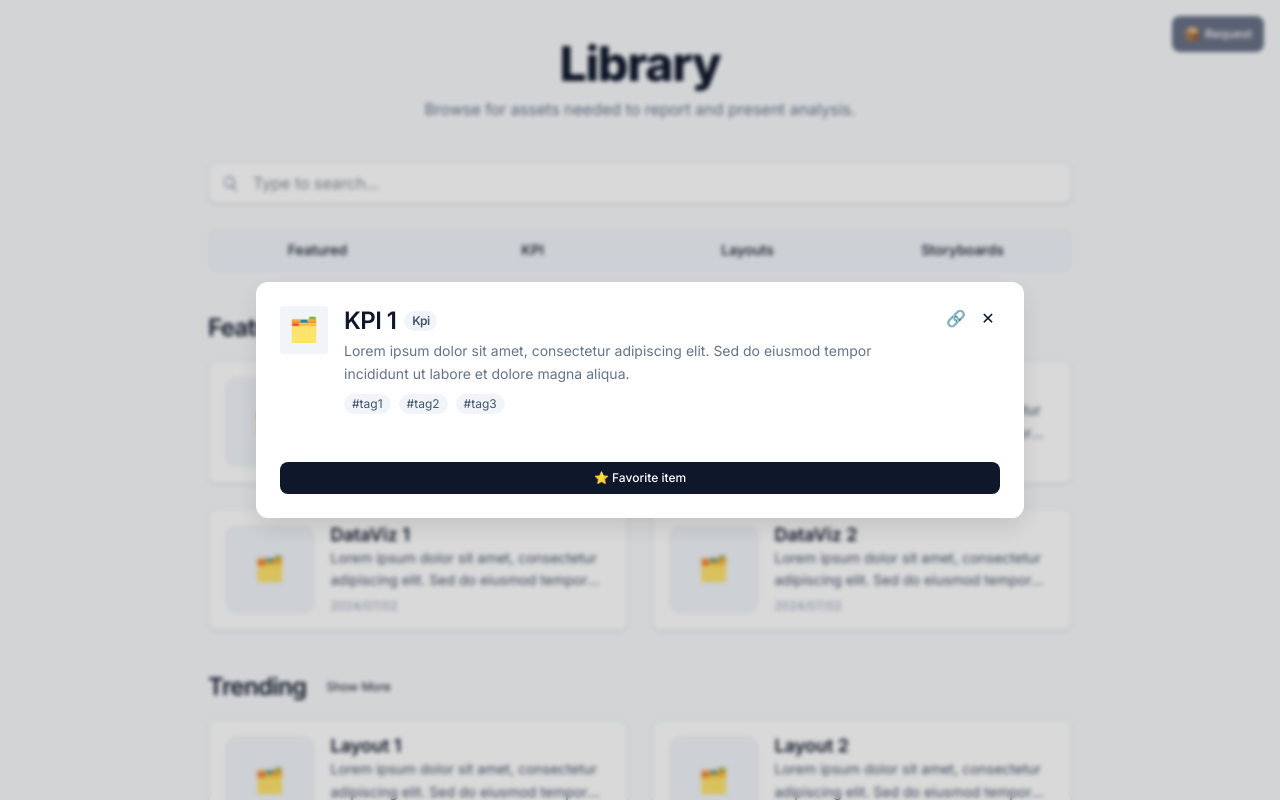
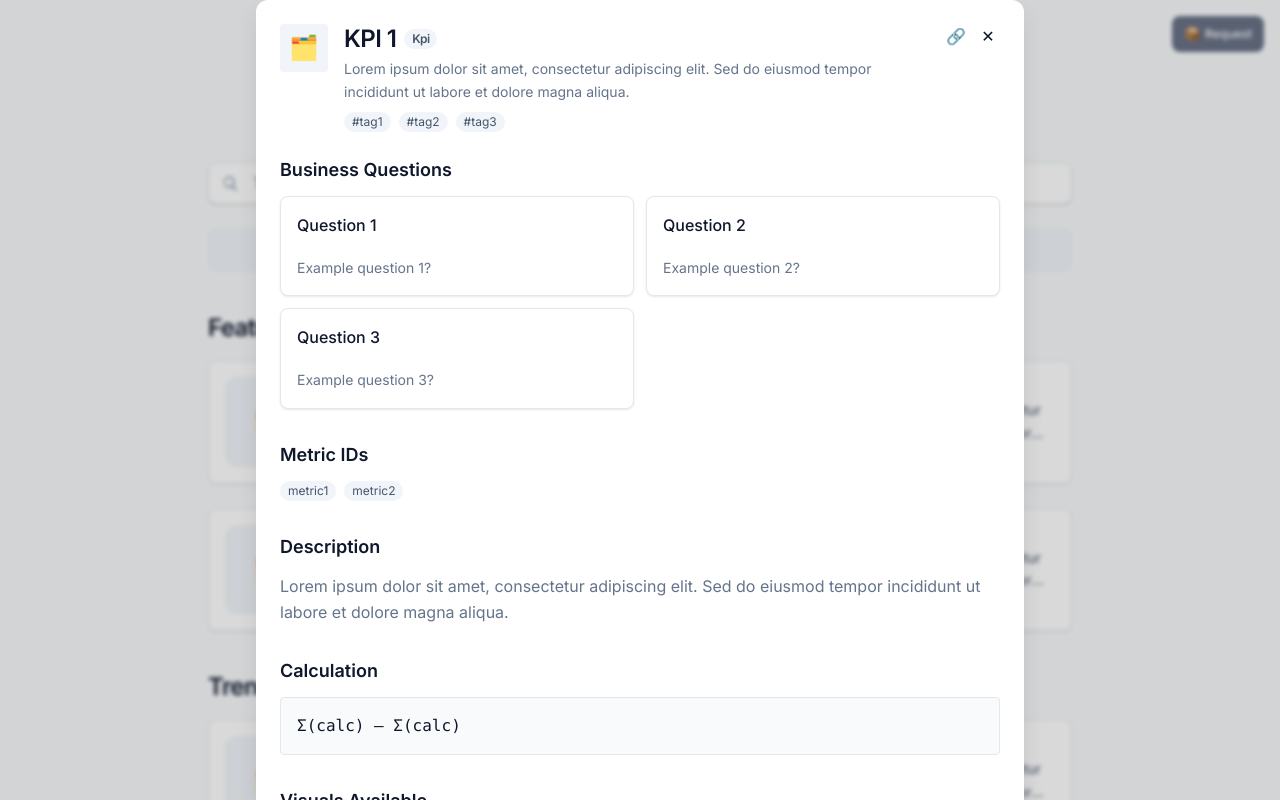
Before and after one commit to helderjbe/asset-browser, a Next.js app: page / in a window 1280 px wide. Both pictures are taken after a click on the button 418 px from the left and 421 px from the top of the page. Shown: the top 800 px of the page. Built offline with nearby package versions, Linux system fonts and the light colour scheme.

Commit message:
Add KPI Modal

```diff
--- a/components/modals/AssetModal.tsx
+++ b/components/modals/AssetModal.tsx
@@ -3,10 +3,10 @@
 import { useRef, MouseEvent } from "react";
 import type { Asset, AssetType } from "../../types";
 
-import KPI from "./KPI";
-import DataViz from "./DataViz";
-import Layout from "./Layout";
-import Storyboard from "./Storyboard";
+import { KPI } from "./KPI";
+// import DataViz from "./DataViz";
+// import Layout from "./Layout";
+// import Storyboard from "./Storyboard";
 
 interface AssetModalProps {
   open: boolean;
@@ -16,9 +16,9 @@ interface AssetModalProps {
 
 const variantMap: Record<AssetType, React.ComponentType<{ asset: Asset }>> = {
   kpi: KPI,
-  dataviz: DataViz,
-  layout: Layout,
-  storyboard: Storyboard,
+  // dataviz: DataViz,
+  // layout: Layout,
+  // storyboard: Storyboard,
 } as const;
 
 export const AssetModal = ({ open, asset, onClose }: AssetModalProps) => {
@@ -27,7 +27,7 @@ export const AssetModal = ({ open, asset, onClose }: AssetModalProps) => {
 
   if (!open || !asset) return null;
 
-  // const Variant = variantMap[asset.type];
+  const Variant = variantMap[asset.type];
 
   return (
     <div
@@ -87,7 +87,7 @@ export const AssetModal = ({ open, asset, onClose }: AssetModalProps) => {
           </div>
         </header>
 
-        {/* <Variant asset={asset} /> */}
+        <Variant asset={asset} />
 
         <footer className="mt-8 pt-4 flex justify-end">
           <button className="btn-primary w-full bg-slate-900">
--- /dev/null
+++ b/components/modals/KPI.tsx
@@ -0,0 +1,88 @@
+"use client";
+
+import type { Asset } from "@/types";
+
+interface KPIProps {
+  asset: Asset;
+}
+
+export const KPI = ({ asset }: KPIProps) => {
+  if (!asset) return null;
+
+  return (
+    <section className="space-y-8">
+      {asset.businessQuestions?.length ? (
+        <div>
+          <h3 className="text-lg font-semibold mb-3">Business Questions</h3>
+          <ul className="grid gap-3 md:grid-cols-2">
+            {asset.businessQuestions.map((q, i) => (
+              <li key={i} className="card flex-col">
+                <span className="font-medium">Question {i + 1}</span>
+                <p className="text-sm text-[var(--color-muted)] mt-1">{q}</p>
+              </li>
+            ))}
+          </ul>
+        </div>
+      ) : null}
+
+      {asset.metricIds?.length ? (
+        <div>
+          <h3 className="text-lg font-semibold mb-3">Metric IDs</h3>
+          <ul className="flex flex-wrap gap-2">
+            {asset.metricIds.map((m) => (
+              <li key={m} className="chip">
+                {m}
+              </li>
+            ))}
+          </ul>
+        </div>
+      ) : null}
+
+      {asset.description ? (
+        <div>
+          <h3 className="text-lg font-semibold mb-3">Description</h3>
+          <p className="leading-relaxed text-[var(--color-muted)]">
+            {asset.description}
+          </p>
+        </div>
+      ) : null}
+
+      {asset.calculation ? (
+        <div>
+          <h3 className="text-lg font-semibold mb-3">Calculation</h3>
+          <pre className="bg-slate-50 border border-[var(--color-border)] p-4 rounded code-block whitespace-pre-wrap">
+            {asset.calculation}
+          </pre>
+        </div>
+      ) : null}
+
+      {asset.visualTypes?.length ? (
+        <div>
+          <h3 className="text-lg font-semibold mb-3">Visuals Available</h3>
+          <ul className="flex flex-wrap gap-2">
+            {asset.visualTypes.map((viz) => (
+              <li key={viz} className="chip capitalize">
+                {viz}
+              </li>
+            ))}
+          </ul>
+        </div>
+      ) : null}
+
+      {asset.affiliateApplicability?.length ? (
+        <div>
+          <h3 className="text-lg font-semibold mb-3">
+            Affiliate Applicability
+          </h3>
+          <ul className="flex flex-wrap gap-2">
+            {asset.affiliateApplicability.map((aff) => (
+              <li key={aff} className="chip">
+                {aff}
+              </li>
+            ))}
+          </ul>
+        </div>
+      ) : null}
+    </section>
+  );
+};
```
